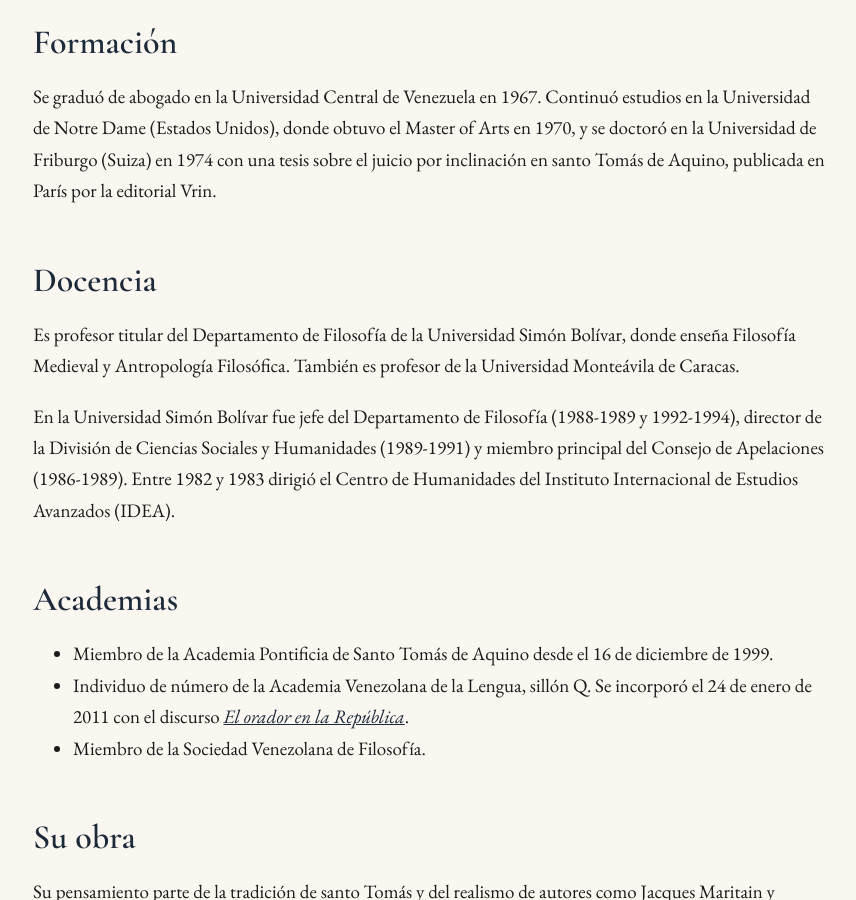
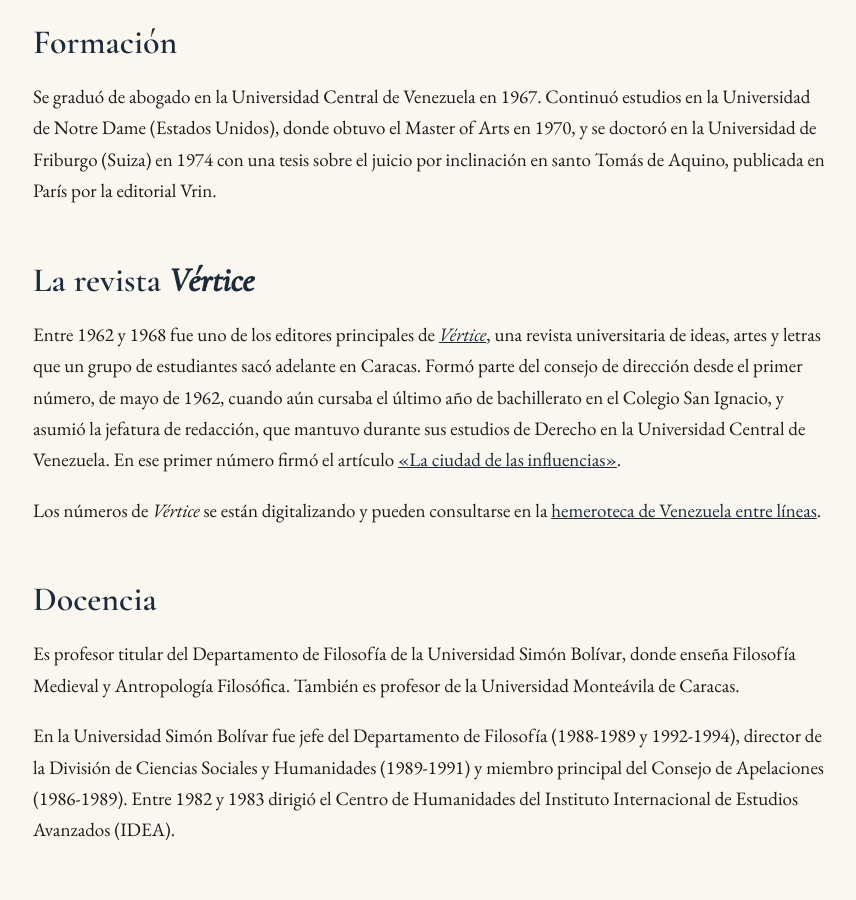
Before and after one commit to luisc393/rafaeltomascaldera, a Jekyll site: the page built from biografia.md, in a window 1280 px wide and 900 px high, scrolled down 479 px. Shown: the whole window, without its empty margins (79-935 px from the left). Built offline with Jekyll 4.4.1, drawn with Linux system fonts in a browser that asks for light colours; some of the changed text lies outside the part shown.

Commit message:
Añade la revista Vértice (1962-1968) a la biografía y a los escritos
Sección y entrada de cronología en español e inglés, con enlace a la
hemeroteca digital de Venezuela entre líneas, y el artículo «La ciudad de
las influencias» (Vértice, n.º 1, mayo de 1962) en Ensayos.

Co-Authored-By: Claude Opus 5.5 <noreply@anthropic.com>
Claude-Session: https://claude.ai/code/session_01XD6NAbzTZiNsCPa6wyi1g8

```diff
--- a/biografia.md
+++ b/biografia.md
@@ -11,6 +11,12 @@ Rafael Tomás Caldera Pietri nació en Caracas el 19 de diciembre de 1945. Es hi
 ## Formación
 
 Se graduó de abogado en la Universidad Central de Venezuela en 1967. Continuó estudios en la Universidad de Notre Dame (Estados Unidos), donde obtuvo el Master of Arts en 1970, y se doctoró en la Universidad de Friburgo (Suiza) en 1974 con una tesis sobre el juicio por inclinación en santo Tomás de Aquino, publicada en París por la editorial Vrin.
+
+## La revista *Vértice*
+
+Entre 1962 y 1968 fue uno de los editores principales de [*Vértice*](https://venezuelaentrelineas.com/vertice/), una revista universitaria de ideas, artes y letras que un grupo de estudiantes sacó adelante en Caracas. Formó parte del consejo de dirección desde el primer número, de mayo de 1962, cuando aún cursaba el último año de bachillerato en el Colegio San Ignacio, y asumió la jefatura de redacción, que mantuvo durante sus estudios de Derecho en la Universidad Central de Venezuela. En ese primer número firmó el artículo [«La ciudad de las influencias»](https://venezuelaentrelineas.com/vertice/01/la-ciudad-de-las-influencias/).
+
+Los números de *Vértice* se están digitalizando y pueden consultarse en la [hemeroteca de Venezuela entre líneas](https://venezuelaentrelineas.com/vertice/).
 
 ## Docencia
 
@@ -35,6 +41,7 @@ También ha cuidado la obra de su padre: seleccionó y comentó el *Ideario* de
 | Año | |
 |---|---|
 | 1945 | Nace en Caracas, el 19 de diciembre |
+| 1962-1968 | Uno de los editores principales de la revista [*Vértice*](https://venezuelaentrelineas.com/vertice/) |
 | 1967 | Abogado, Universidad Central de Venezuela |
 | 1970 | Master of Arts, Universidad de Notre Dame |
 | 1974 | Doctorado, Universidad de Friburgo |
```
Also changed, not shown: _textos/1962-05-01-la-ciudad-de-las-influencias.md (added, +7 -0 lines), en/biography.md (+7 -0 lines).
